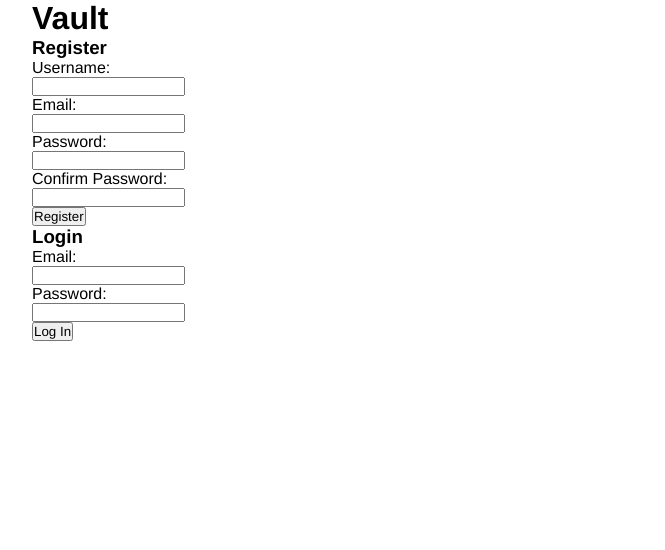
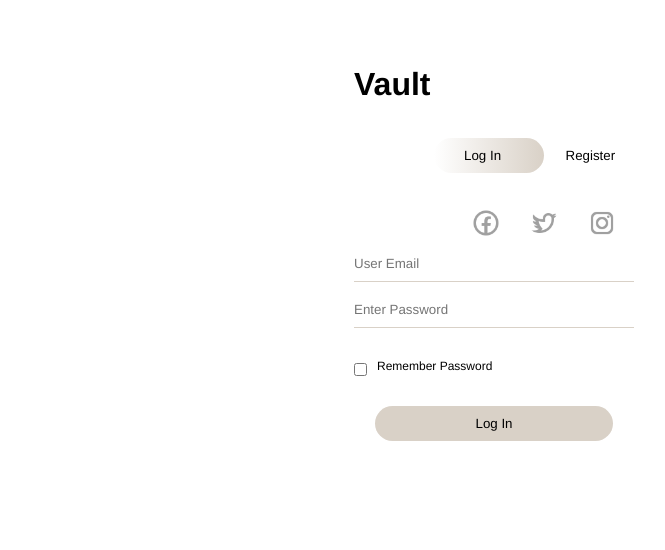
Before and after one commit to manishaheera/Vault, a Django app: page / in a window 1280 px wide. Shown: the top 550 px of the page, without its empty margins (96-761 px from the left). Run offline with Django 3.2, Linux system fonts and the light colour scheme; some web fonts are replaced.

Commit message:
additions

```diff
--- a/Vault_App/static/registration_login.css
+++ b/Vault_App/static/registration_login.css
@@ -9,10 +9,103 @@
     width:80%;
 }
 
-label{
-    display:block;
+
+#register-login-box{
+    width: 380px;
+    height:480px;
+    position:relative;
+    margin: 6% auto;
+    background: #fff;
+    padding: 5px;
+    overflow:hidden;
 }
 
-#register_login{
-    display:inline-block;
+.button-box{
+    width:220px;
+    margin: 35px auto;
+    position:relative;
+    box-shadow: 0 0 20px 9px #ffffff1f;
+    border-radius: 30px;
 }
+
+.toggle-button{
+    padding: 10px 30px;
+    background: transparent;
+    border: 0;
+    outline: none;
+    position: relative;
+}
+
+#button{
+    top: 0;
+    left: 0;
+    position: absolute;
+    width: 110px;
+    height: 100%;
+    background: linear-gradient(to right, #ffffff, #d9d1c7);
+    border-radius: 30px;
+    transition: .5s;
+}
+
+.social-icons{
+    margin: 30px auto;
+    text-align: center;
+}
+
+.social-imgs{
+    width:30px;
+    margin: 0 12px;
+    border-radius: 50%;
+}
+
+#login{
+    left:50px;
+}
+
+#register{
+    left:450px;
+}
+
+.input-group{
+    top:180px;
+    position:absolute;
+    width: 280px;
+    transition: .5s;
+}
+
+.input-field{
+    width:100%;
+    padding: 10px 0;
+    margin: 5px 0;
+    border-top: 0;
+    border-left: 0;
+    border-right: 0;
+    border-bottom: 1px solid #d9d1c7;
+    outline: none;
+    background: transparent;
+}
+
+.check-box{
+    margin: 30px 10px 30px 0;
+}
+
+span{
+    font-size: 12px;
+    bottom: 68px;
+    position: absolute;
+}
+
+.submit-button{
+    margin: auto;
+    width: 85%;
+    padding: 10px 30px;
+    display:block;
+    outline:none;
+    border: 0;
+    border-radius: 30px;
+    background-color: #d9d1c7;
+}
+
+.submit-button:hover{
+    color:white;
+}
--- a/Vault_App/templates/registration_login.html
+++ b/Vault_App/templates/registration_login.html
@@ -15,7 +15,6 @@
 
     <div id="wrapper">
 
-    <h1>Vault</h1>
 
         {% if messages %}
                 {% for message in messages %}
@@ -23,38 +22,55 @@
                 {% endfor %}
             {% endif %}
 
-        <div id ="register-login">
-
-            <div class = "register">
-                <h3>Register</h3>
-                <form action="user/create_user" method="post">
-                    {% csrf_token %}
-                    <label for="username">Username:</label>
-                    <input type="text" name="username">
-                    <label for="email">Email:</label>
-                    <input type="text" name="email">
-                    <label for="password">Password:</label>
-                    <input type="text" name="password">
-                    <label for="confirm_password">Confirm Password:</label>
-                    <input type=text  name="confirm_password"> <br>
-                    <button>Register</button>
-                    </form>
+        <div id ="register-login-box">
+            <h1>Vault</h1>
+            <div class = "button-box">
+                <div id="button"></div>
+                <button class ="toggle-button" onclick="login()">Log In</button>
+                <button class ="toggle-button" onclick="register()">Register</button>
+            </div>
+            <div class="social-icons">
+                <img class ="social-imgs" src="{% static 'pictures/facebook.png' %}"/>
+                <img class ="social-imgs" src="{% static 'pictures/twitter.png' %}"/>
+                <img class ="social-imgs" src="{% static 'pictures/instagram.png' %}"/>
             </div>
 
-            <div class = "login">
-                <h3> Login </h3>
-                <form action="user/login" method="post">
-                    {% csrf_token %}
-                    <label for="Email">Email:</label>
-                    <input type="text" name="email">
-                    <label for="password">Password:</label>
-                    <input type="text" name="password"> <br>
-                    <button>Log In</button>
+            <form action="user/login" method="post" id="log-in" class="input-group">
+                {% csrf_token %}
+                <input type="text" class="input-field" name="email" placeholder="User Email" required>
+                <input type="text" class="input-field" name="password" placeholder="Enter Password" required>
+                <input type="checkbox" class="check-box"> <span> Remember Password </span>
+                <button class="submit-button">Log In</button>
+            </form>
+
+            <form action="user/create_user" method="post" id="register" class="input-group">
+                {% csrf_token %}
+                <input type="text" class="input-field" name="username" placeholder="Create Username" required>
+                <input type="text" class="input-field" name="email" placeholder="Enter Email" required>
+                <input type="text" class="input-field" name="password" placeholder="Enter Password" required>
+                <input type="text" class="input-field" name="confirm_password" placeholder="Confirm Password" required>
+                <input type="checkbox" class="check-box" required> <span> I agree to Vault's terms & conditions and privacy policy </span>
+                <button class="submit-button">Register</button>
                 </form>
-            </div>
         </div>
-
     </div>
 
+    <script>
+    var x = document.getElementById("log-in");
+    var y = document.getElementById("register");
+    var z = document.getElementById("button");
+
+    function register(){
+        x.style.left="-400px";
+        y.style.left="50px";
+        z.style.left="110px";
+    }
+
+    function login(){
+        x.style.left="50px";
+        y.style.left="450px";
+        z.style.left="0px";
+    }
+    </script>
 </body>
 </html>
```
Also changed, not shown: Vault_App/static/pictures/facebook.png (added), Vault_App/static/pictures/instagram.png (added), Vault_App/static/pictures/twitter.png (added), 4 other files.
